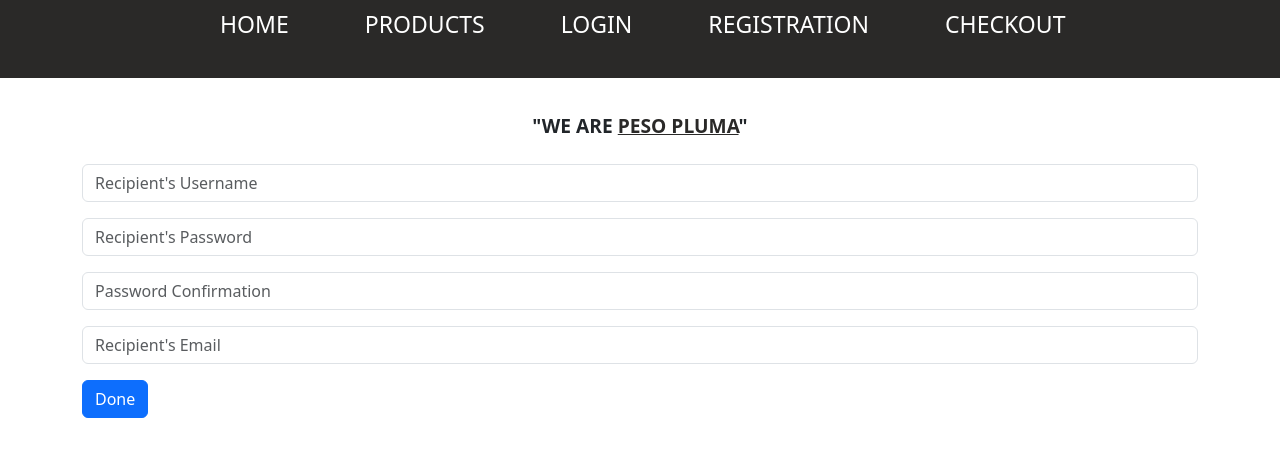
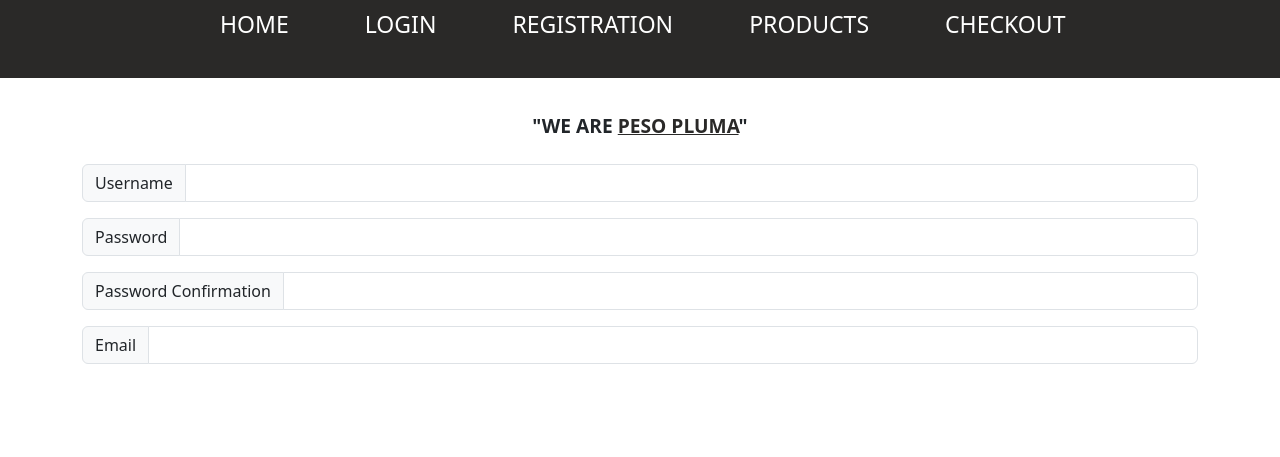
Before and after one commit to gabygaby123/capstone, a plain HTML site: page registration.html in a window 1280 px wide. Shown: the part 73-530 px from the top of the page. Drawn offline with nearby package versions, Linux system fonts and the light colour scheme.

Commit message:
new registration

```diff
--- a/registration.html
+++ b/registration.html
@@ -8,14 +8,14 @@
     <link href="https://cdn.jsdelivr.net/npm/bootstrap@5.3.2/dist/css/bootstrap.min.css" rel="stylesheet" integrity="sha384-T3c6CoIi6uLrA9TneNEoa7RxnatzjcDSCmG1MXxSR1GAsXEV/Dwwykc2MPK8M2HN" crossorigin="anonymous">
 
 </head>
-<body>
+<body class="gradient-custom">
     <nav>
           <a href="index.html"><img src="images/logo.png"></a>
           <ul>
             <li><a href="index.html"><b>HOME</b></a></li>
-                <li><a href="products.html"><b>PRODUCTS</b></a></li>
             <li><a href="login.html"><b>LOGIN</b></a></li>
             <li><a href="registration.html"><b>REGISTRATION</b></a></li>
+            <li><a href="products.html"><b>PRODUCTS</b></a></li>
             <li><a href="checkout.html"><b>CHECKOUT</b></a></li>
             </ul>
         </nav>
@@ -24,27 +24,32 @@
       <section >
         <header class="container mt-4">
             <b> "WE ARE <a href="https://www.instagram.com/pesopluma/">PESO PLUMA</a>"</b>
+            <div class="container mt-4">
         </header>
-            <div class="container mt-4">
     </section>
+
     <div class="container">
-        <form>
     <div class="input-group mb-3">
-                <input type="text" class="form-control" placeholder="Recipient's Username" aria-label="Recipient's username" >
+        <span class="input-group-text" id="inputGroup-sizing-default">Username</span>
+        <input type="text" class="form-control" aria-label="Sizing example input" aria-describedby="inputGroup-sizing-default">
     </div>
     <div class="input-group mb-3">
-                <input type="text" class="form-control" placeholder="Recipient's Password" aria-label="Recipient's username">
+        <span class="input-group-text" id="inputGroup-sizing-default">Password</span>
+        <input type="text" class="form-control" aria-label="Sizing example input" aria-describedby="inputGroup-sizing-default">
     </div>
     <div class="input-group mb-3">
-                <input type="text" class="form-control" placeholder="Password Confirmation" aria-label="Recipient's username">
+        <span class="input-group-text" id="inputGroup-sizing-default">Password Confirmation</span>
+        <input type="text" class="form-control" aria-label="Sizing example input" aria-describedby="inputGroup-sizing-default">
     </div>
     <div class="input-group mb-3">
-                <input type="text" class="form-control" placeholder="Recipient's Email" aria-label="Recipient's username" >
+        <span class="input-group-text" id="inputGroup-sizing-default">Email</span>
+        <input type="text" class="form-control" aria-label="Sizing example input" aria-describedby="inputGroup-sizing-default">
     </div>
-              <button type="submit" class="btn btn-primary">Done</button>
 
-          </form>
+
+
     </div>
+
 
     </main>
     <script src="https://cdn.jsdelivr.net/npm/bootstrap@5.3.2/dist/js/bootstrap.bundle.min.js" integrity="sha384-C6RzsynM9kWDrMNeT87bh95OGNyZPhcTNXj1NW7RuBCsyN/o0jlpcV8Qyq46cDfL" crossorigin="anonymous"></script>
```
Lines whose indentation alone changed are shown as unchanged.
